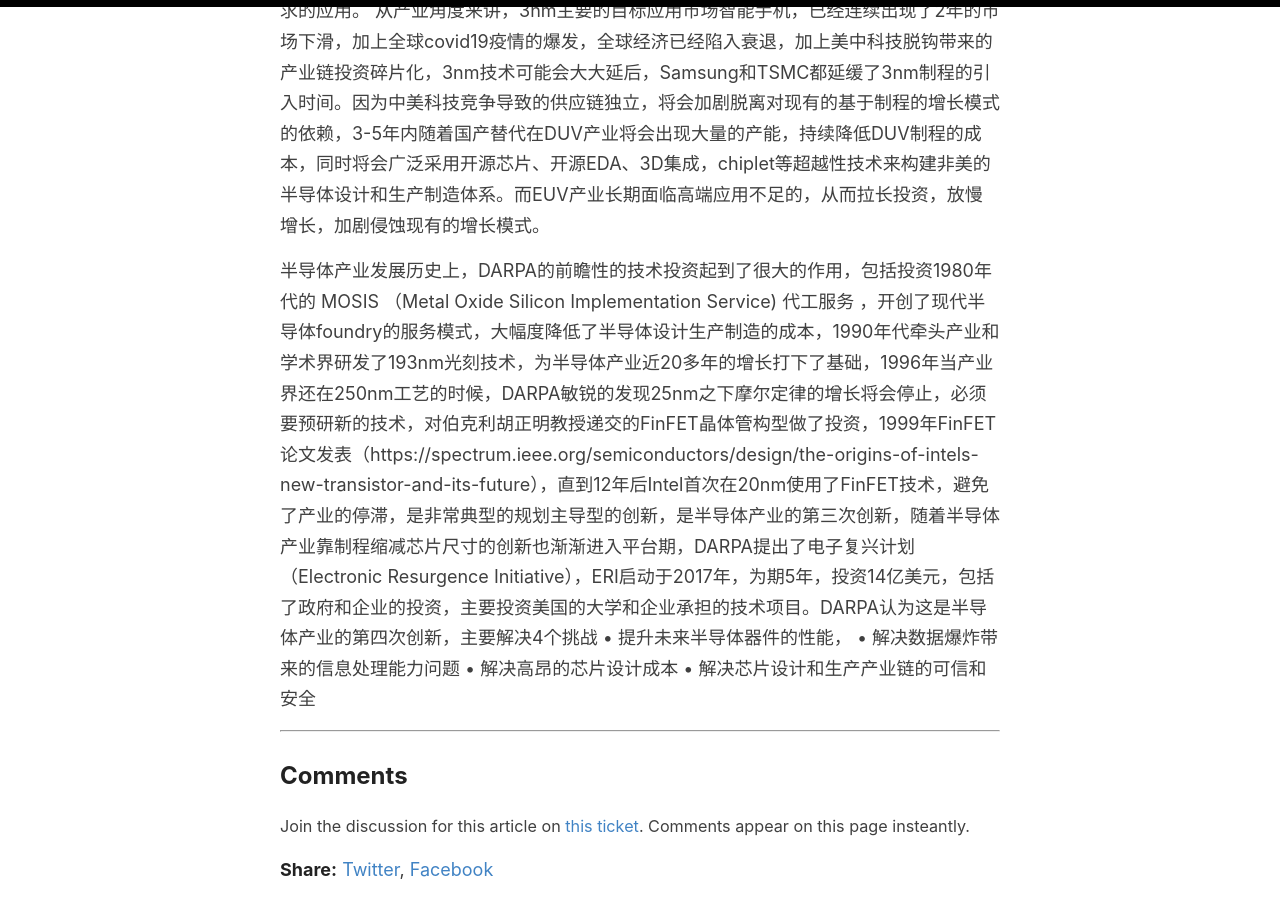
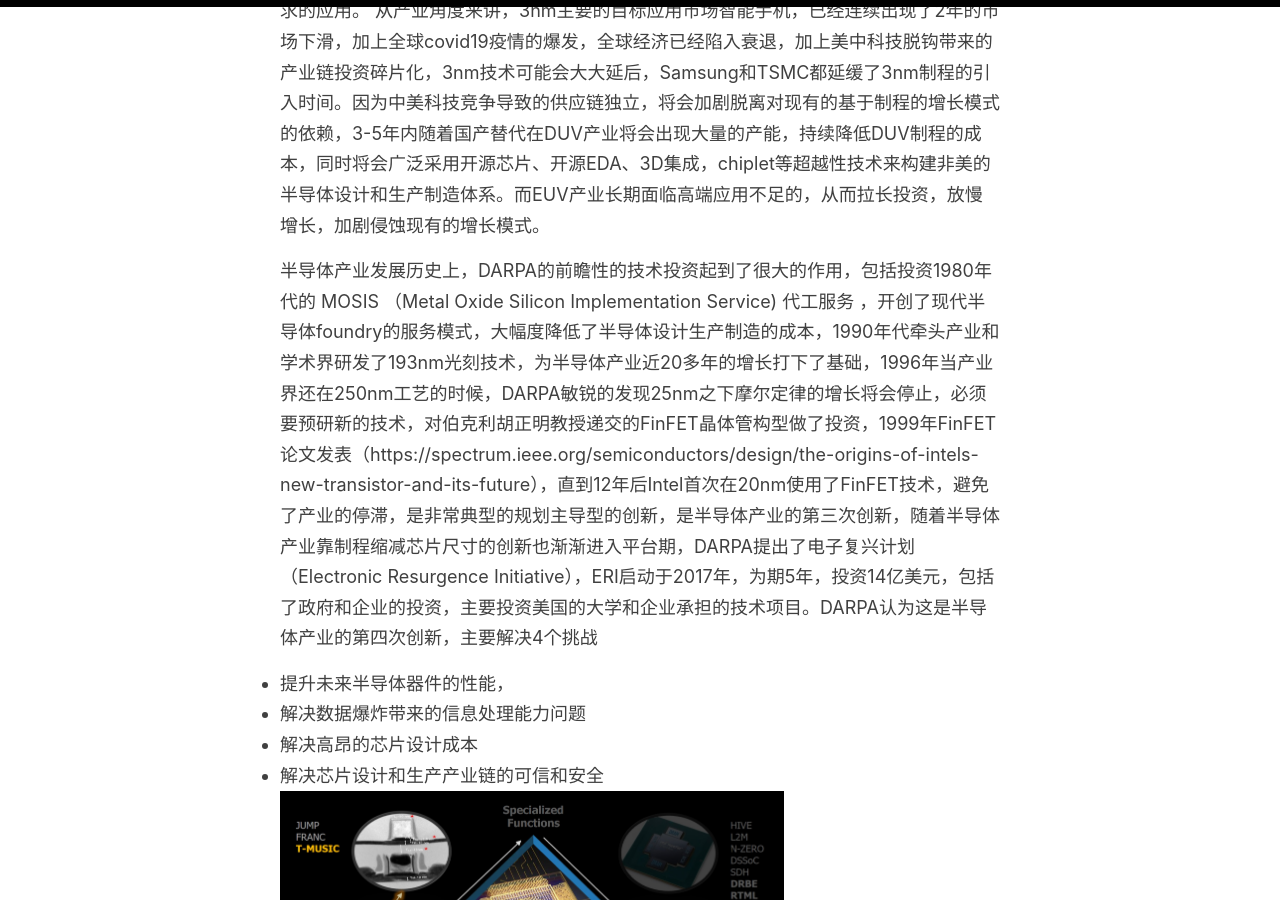
Before and after one commit to sbagga/mistyminds, a Jekyll site: the page built from _posts/2020-6-28-半导体产业下一个10年的发展趋势.md, in a window 1280 px wide and 900 px high, scrolled down 2337 px. Built offline with Jekyll 4.4.1, drawn with Linux system fonts in a browser that asks for light colours.

Commit message:
Update 2020-6-28-半导体产业下一个10年的发展趋势.md

```diff
--- a/_posts/2020-6-28-半导体产业下一个10年的发展趋势.md
+++ b/_posts/2020-6-28-半导体产业下一个10年的发展趋势.md
@@ -27,7 +27,8 @@ IBS进一步指出，使用5nm的客户将需要支出5亿美金来开发制程
 从产业角度来讲，3nm主要的目标应用市场智能手机，已经连续出现了2年的市场下滑，加上全球covid19疫情的爆发，全球经济已经陷入衰退，加上美中科技脱钩带来的产业链投资碎片化，3nm技术可能会大大延后，Samsung和TSMC都延缓了3nm制程的引入时间。因为中美科技竞争导致的供应链独立，将会加剧脱离对现有的基于制程的增长模式的依赖，3-5年内随着国产替代在DUV产业将会出现大量的产能，持续降低DUV制程的成本，同时将会广泛采用开源芯片、开源EDA、3D集成，chiplet等超越性技术来构建非美的半导体设计和生产制造体系。而EUV产业长期面临高端应用不足的，从而拉长投资，放慢增长，加剧侵蚀现有的增长模式。
 
 半导体产业发展历史上，DARPA的前瞻性的技术投资起到了很大的作用，包括投资1980年代的 MOSIS （Metal Oxide Silicon Implementation Service) 代工服务 ，开创了现代半导体foundry的服务模式，大幅度降低了半导体设计生产制造的成本，1990年代牵头产业和学术界研发了193nm光刻技术，为半导体产业近20多年的增长打下了基础，1996年当产业界还在250nm工艺的时候，DARPA敏锐的发现25nm之下摩尔定律的增长将会停止，必须要预研新的技术，对伯克利胡正明教授递交的FinFET晶体管构型做了投资，1999年FinFET论文发表（https://spectrum.ieee.org/semiconductors/design/the-origins-of-intels-new-transistor-and-its-future），直到12年后Intel首次在20nm使用了FinFET技术，避免了产业的停滞，是非常典型的规划主导型的创新，是半导体产业的第三次创新，随着半导体产业靠制程缩减芯片尺寸的创新也渐渐进入平台期，DARPA提出了电子复兴计划（Electronic Resurgence Initiative），ERI启动于2017年，为期5年，投资14亿美元，包括了政府和企业的投资，主要投资美国的大学和企业承担的技术项目。DARPA认为这是半导体产业的第四次创新，主要解决4个挑战
-•	提升未来半导体器件的性能，
-•	解决数据爆炸带来的信息处理能力问题
-•	解决高昂的芯片设计成本
-•	解决芯片设计和生产产业链的可信和安全
+-	提升未来半导体器件的性能，
+-	解决数据爆炸带来的信息处理能力问题
+-	解决高昂的芯片设计成本
+-	解决芯片设计和生产产业链的可信和安全
+![DARPA ERI 范围](../images/eriscope.jpg)
```
